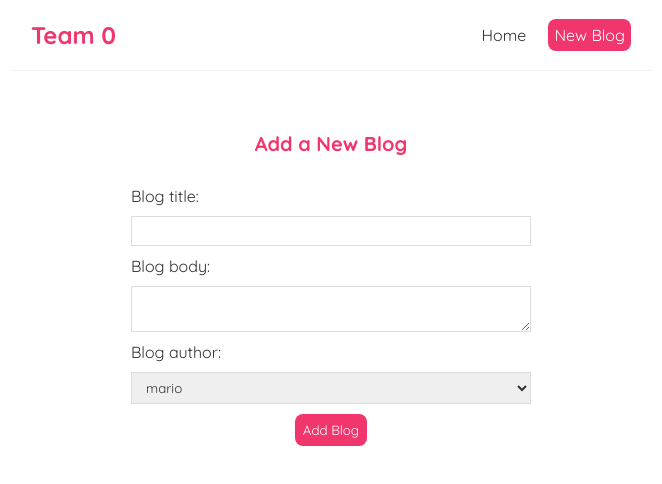
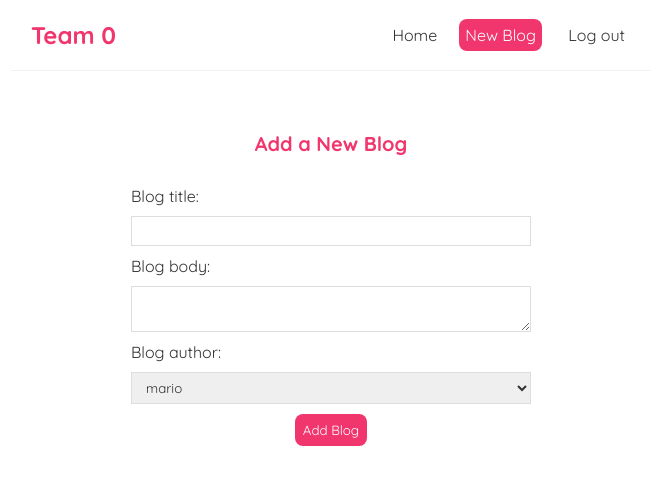
Before and after one commit to nussucommit/team0, a React (Create React App) app in the folder frontend/: page /create in a window 1280 px wide. Shown: the top 484 px of the page, without its empty margins (309-971 px from the left). Built offline with nearby package versions, Linux system fonts and the light colour scheme; the HTML template or start-up script is replaced by a standard one.

Commit message:
Update Navbar.js

```diff
--- a/frontend/src/Navbar.js
+++ b/frontend/src/Navbar.js
@@ -12,6 +12,7 @@ const Navbar = () => {
                     backgroundColor: '#f1356d',
                     borderRadius: '8px',
                 }}>New Blog</Link> {/** first curly brace means dynamic value, inner one for js obeject */}
+                <Link to='/login'>Log out</Link>
             </div>
         </nav>
     );
```
